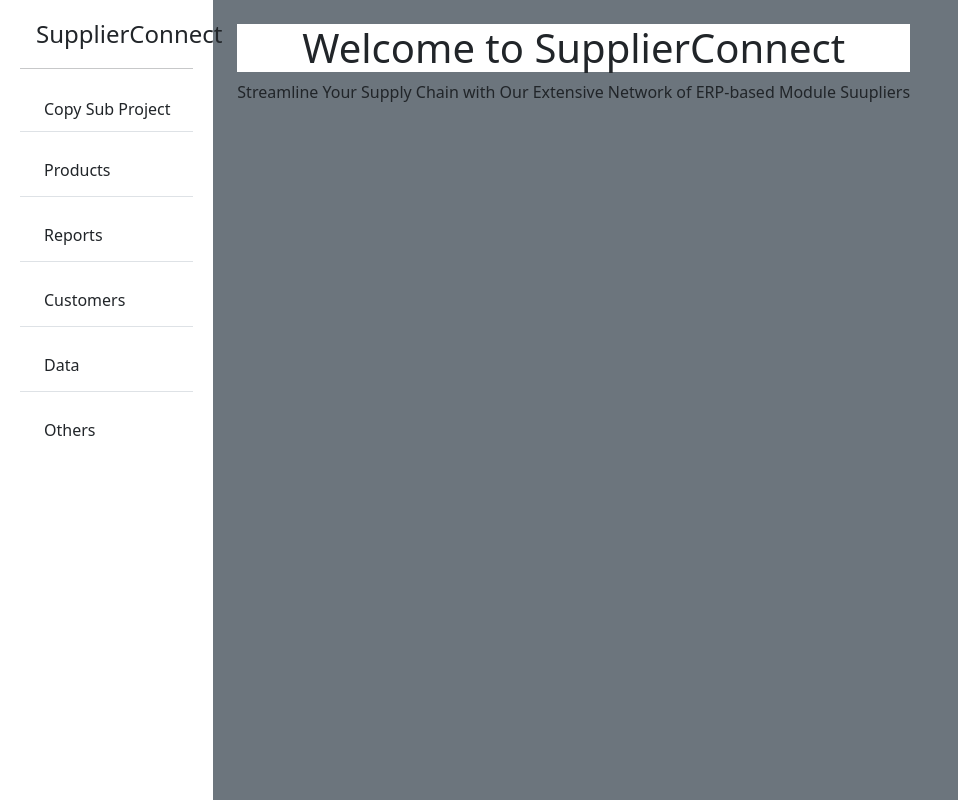
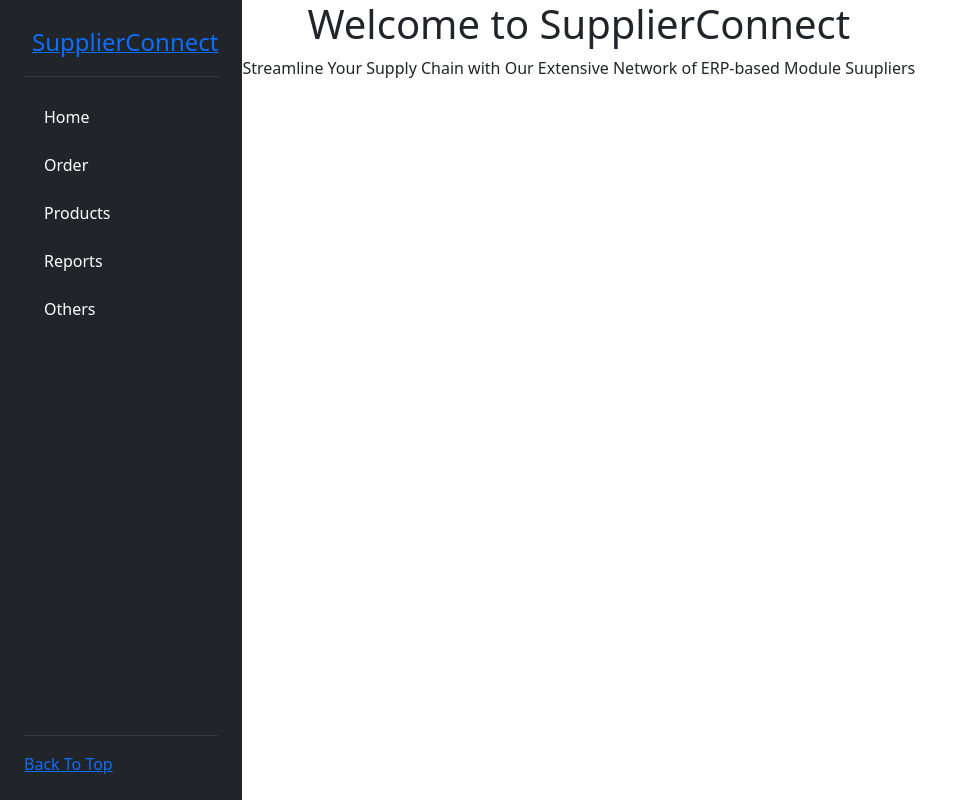
Before and after one commit to ge-git-lab/scx-ui-poc, a React (Create React App) app: page / in a window 1280 px wide. Shown: the whole page, without its empty margins (0-958 px from the left). Built offline with nearby package versions, Linux system fonts and the light colour scheme.

Commit message:
added some changes

```diff
--- a/src/App.css
+++ b/src/App.css
@@ -1,42 +0,0 @@
-.App {
-  text-align: center;
-}
-
-.App-logo {
-  height: 40vmin;
-  pointer-events: none;
-}
-
-@media (prefers-reduced-motion: no-preference) {
-  .App-logo {
-    animation: App-logo-spin infinite 20s linear;
-  }
-}
-
-.App-header {
-  background-color: #282c34;
-  min-height: 100vh;
-  display: flex;
-  flex-direction: column;
-  align-items: center;
-  justify-content: center;
-  font-size: calc(10px + 2vmin);
-  color: white;
-}
-
-.App-link {
-  color: #61dafb;
-}
-.special-para {
-  font-size: 12px;
-  color: greenyellow;
-}
-
-@keyframes App-logo-spin {
-  from {
-    transform: rotate(0deg);
-  }
-  to {
-    transform: rotate(360deg);
-  }
-}
--- a/src/App.js
+++ b/src/App.js
@@ -1,27 +1,27 @@
-import logo from './logo.svg';
 import './App.css';
 import 'bootstrap/dist/css/bootstrap.min.css'
-import Sidebar from './Sidebar'
-import Home from './Home'
+import Sidebar from './Sidebar';
+import Home from './Home';
+import Order from './Order'
+import {BrowserRouter, Routes, Route} from 'react-router-dom';
+
 
 function App() {
   return (
-    <div className='container-fluid bg-secondary min-vh-100'>
-      {/* <header className="App-header">
-        <img src={logo} className="App-logo" alt="logo" />
-        <h2>Welcome to Supplier connect !</h2>
-        <p>This is our first demo page for the project.</p>
-        <p className="special-para">The above logo we have taken from the react page just for the reference and testing purpose.</p>
-      </header> */}
-      <div className='row'>
-        <div className='col-2 bg-white vh-100'>
-          <Sidebar></Sidebar>
+      <BrowserRouter>
+      <div className='d-flex'>
+        <div className='col-auto'>
+          <Sidebar />
         </div>
-        <div className='col-auto'>
-          <Home />
+        <div>
+          <Routes>
+            <Route path='/' element={<Home />}></Route>
+            <Route path='/order' element={<Order />}></Route>
+          </Routes>
         </div>
       </div>
-    </div>
+      </BrowserRouter>
+
   );
 }
 
--- a/src/Home.js
+++ b/src/Home.js
@@ -6,14 +6,8 @@ class Home extends Component {
     render() {
         return (
             <div>
-                <div className='container-fluid'>
-                    <div className='row g-3 my-2'>
-                        <div className='col-12 text-center'>
-                                <h1 className='text-center bg-white'>Welcome to SupplierConnect</h1>
-                                <p>Streamline Your Supply Chain with Our Extensive Network of ERP-based Module Suupliers</p>
-                        </div>
-                    </div>
-                </div>
+                <h1 className='text-center bg-white'>Welcome to SupplierConnect</h1>
+                <p>Streamline Your Supply Chain with Our Extensive Network of ERP-based Module Suupliers</p>
             </div>
         );
     }
--- /dev/null
+++ b/src/Order.js
@@ -0,0 +1,17 @@
+import React, { Component } from 'react';
+
+class Order extends Component {
+    render() {
+        useEffect(() => {
+           axios.get()
+        }, []);
+
+        return (
+            <div>
+                <h2>This is my order component</h2>
+            </div>
+        );
+    }
+}
+
+export default Order;
--- a/src/Sidebar.css
+++ b/src/Sidebar.css
@@ -1,5 +1,7 @@
-.list-group a:hover {
+.sidebar nav {
+    padding: 0px !important;
+}
+.sidebar ul li a:hover {
     background-color: blue;
-    color: #ffffffff;
     cursor: pointer;
 }
--- a/src/Sidebar.js
+++ b/src/Sidebar.js
@@ -1,41 +1,38 @@
 import React, {Component} from 'react';
 import './Sidebar.css'
+import {Link} from 'react-router-dom';
 
 class Sidebar extends Component {
     render() {
         return (
-            <div className="bg-white sidebar p-2">
-                <div className='m-2'>
-                    <i className="bi bi-bootstrap-fill me-2 fs-4"></i>
-                    <span className="brand-name fs-4">SupplierConnect</span>
+            <div className='sidebar d-flex flex-column justify-content-between bg-dark text-white p-4 vh-100'>
+                <div>
+                    <a href='d-flex align-items-center'>
+                        <i className='bi bi-bootstrap fs-5 me-2'></i>
+                        <span className='fs-4'>SupplierConnect</span>
+                    </a>
+                    <hr className='text-secondary' />
+                    <ul className="nav nav-pills flex-column">
+                        <li className="nav-item p-1">
+                            <Link className="nav-link text-white" to="/">Home</Link>
+                        </li>
+                        <li className="nav-item p-1">
+                            <Link className="nav-link text-white" to="order">Order</Link>
+                        </li>
+                        <li className="nav-item p-1">
+                            <a className="nav-link text-white" href="#">Products</a>
+                        </li>
+                        <li className="nav-item p-1">
+                            <a className="nav-link text-white" href="#">Reports</a>
+                        </li>
+                        <li className="nav-item p-1">
+                            <a className="nav-link text-white" href="#">Others</a>
+                        </li>
+                    </ul>
                 </div>
-                <hr className="text-dark" />
-                <div className='list-group list-group-flush'>
-                    <a className='list-group-item list-group-item-action py-2'>
-                        <i className="bi bi-speedometer-2 fs-5 me-2"></i>
-                        <span>Copy Sub Project</span>
-                    </a>
-                    <a className='list-group-item list-group-item-action py-2'>
-                        <i className="bi bi-table fs-2 me-2"></i>
-                        <span>Products</span>
-                    </a>
-                    <a className='list-group-item list-group-item-action py-2'>
-                        <i className="bi bi-clipboard fs-2 me-2"></i>
-                        <span>Reports</span>
-                    </a>
-                    <a className='list-group-item list-group-item-action py-2'>
-                        <i className="bi bi-people fs-2 me-2"></i>
-                        <span>Customers</span>
-                    </a>
-                    <a className='list-group-item list-group-item-action py-2'>
-                        <i className="bi bi-data fs-2 me-2"></i>
-                        <span>Data</span>
-                    </a>
-                    <a className='list-group-item list-group-item-action py-2'>
-                        <i className="bi bi-data fs-2 me-2"></i>
-                        <span>Others</span>
-                    </a>
-
+                <div>
+                    <hr className='text-secondary' />
+                    <a className='back-to-top' href=''>Back To Top</a>
                 </div>
             </div>
         );
```
